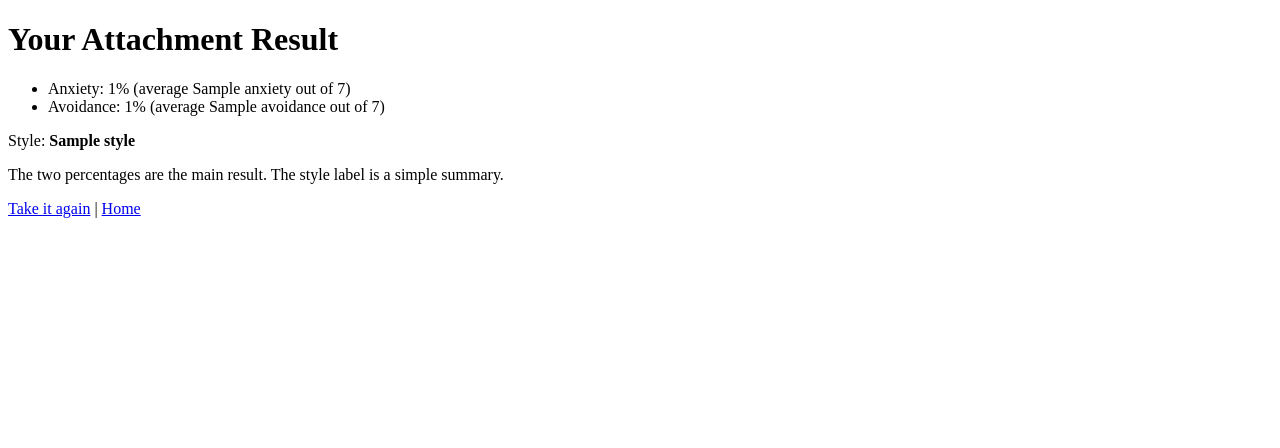
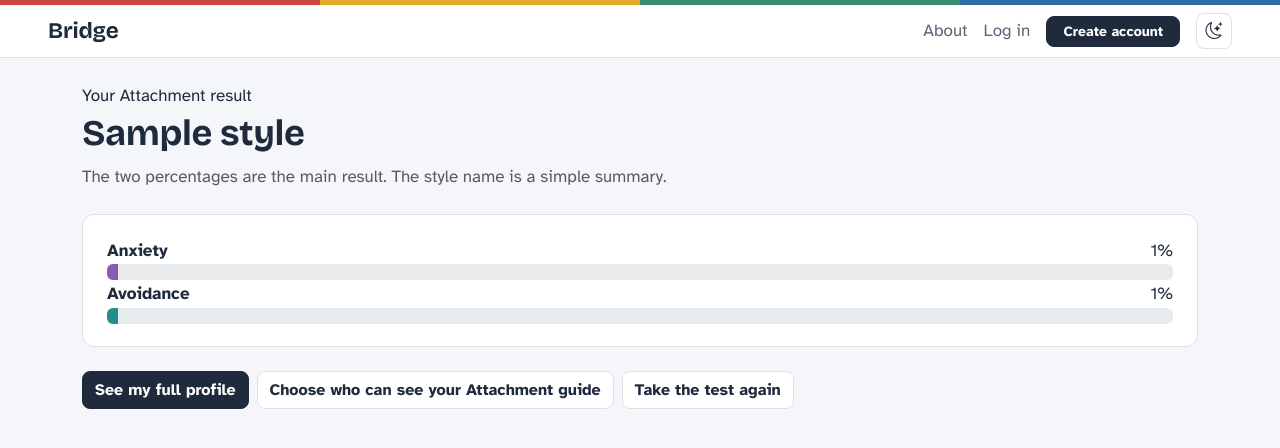
Before and after one commit to enuriuyanage16-cell/communication-relationship-recommender-app, a Flask app: template templates/attachment_result.html in a window 1280 px wide. Shown: the top 448 px of the page. Run offline with Flask 3, Linux system fonts and the light colour scheme; the template is opened without the code that fills it: most values are stand-ins (such as "Sample title", 1, 10 or a date in 2020); some libraries are stand-ins or nearby versions.

Commit message:
Update Attachment result page style

```diff
--- a/templates/attachment_result.html
+++ b/templates/attachment_result.html
@@ -1,16 +1,28 @@
-<!DOCTYPE html>
-<html>
-<head>
-    <title>Your Attachment Result</title>
-</head>
-<body>
-    <h1>Your Attachment Result</h1>
-    <ul>
-        <li>Anxiety: {{ anxiety_percent }}% (average {{ scores.Anxiety }} out of 7)</li>
-        <li>Avoidance: {{ avoidance_percent }}% (average {{ scores.Avoidance }} out of 7)</li>
-    </ul>
-    <p>Style: <b>{{ style }}</b></p>
-    <p>The two percentages are the main result. The style label is a simple summary.</p>
-    <a href="/attachment">Take it again</a> | <a href="/">Home</a>
-</body>
-</html>
+{% extends "base.html" %}
+{% block title %}Your Attachment result{% endblock %}
+{% block content %}
+<div class="test-page">
+    <p class="result-kicker mb-1">Your Attachment result</p>
+    <h1 class="mb-2">{{ style }}</h1>
+    <p class="text-body-secondary mb-4">The two percentages are the main result. The style name is a simple summary.</p>
+    <div class="panel mb-4">
+        <div class="trait-row">
+            <div class="d-flex justify-content-between"><strong>Anxiety</strong><span>{{ anxiety_percent }}%</span></div>
+            <div class="progress" role="progressbar" aria-label="Anxiety" aria-valuenow="{{ anxiety_percent }}" aria-valuemin="0" aria-valuemax="100">
+                <div class="progress-bar" style="width: {{ anxiety_percent }}%; background: #8a5cb0;"></div>
+            </div>
+        </div>
+        <div class="trait-row">
+            <div class="d-flex justify-content-between"><strong>Avoidance</strong><span>{{ avoidance_percent }}%</span></div>
+            <div class="progress" role="progressbar" aria-label="Avoidance" aria-valuenow="{{ avoidance_percent }}" aria-valuemin="0" aria-valuemax="100">
+                <div class="progress-bar" style="width: {{ avoidance_percent }}%; background: #1f8f87;"></div>
+            </div>
+        </div>
+    </div>
+    <div class="d-flex flex-wrap gap-2">
+        <a href="/profile" class="btn btn-ink">See my full profile</a>
+        <a href="/relationships" class="btn btn-line">Choose who can see your Attachment guide</a>
+        <a href="/attachment" class="btn btn-line">Take the test again</a>
+    </div>
+</div>
+{% endblock %}
```
